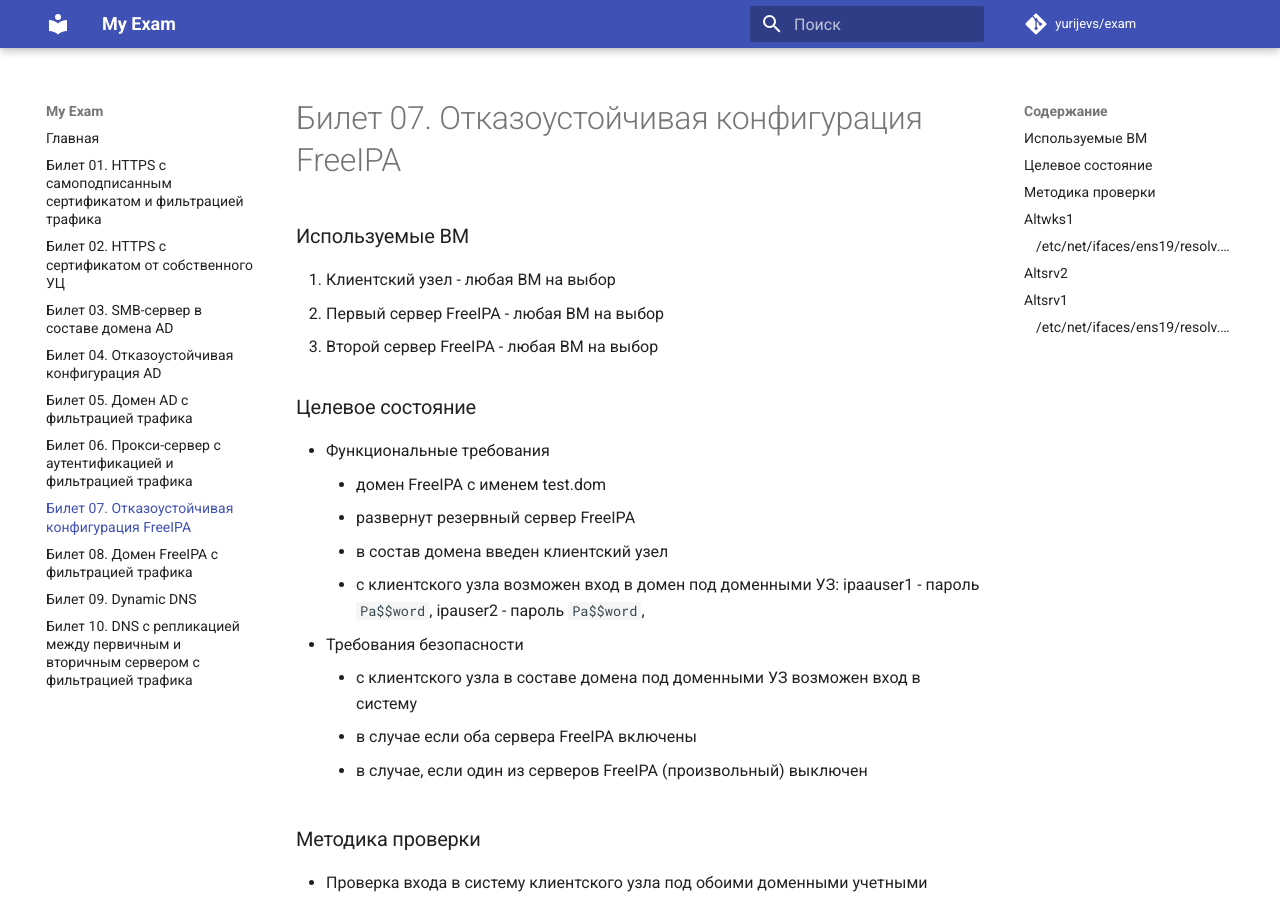
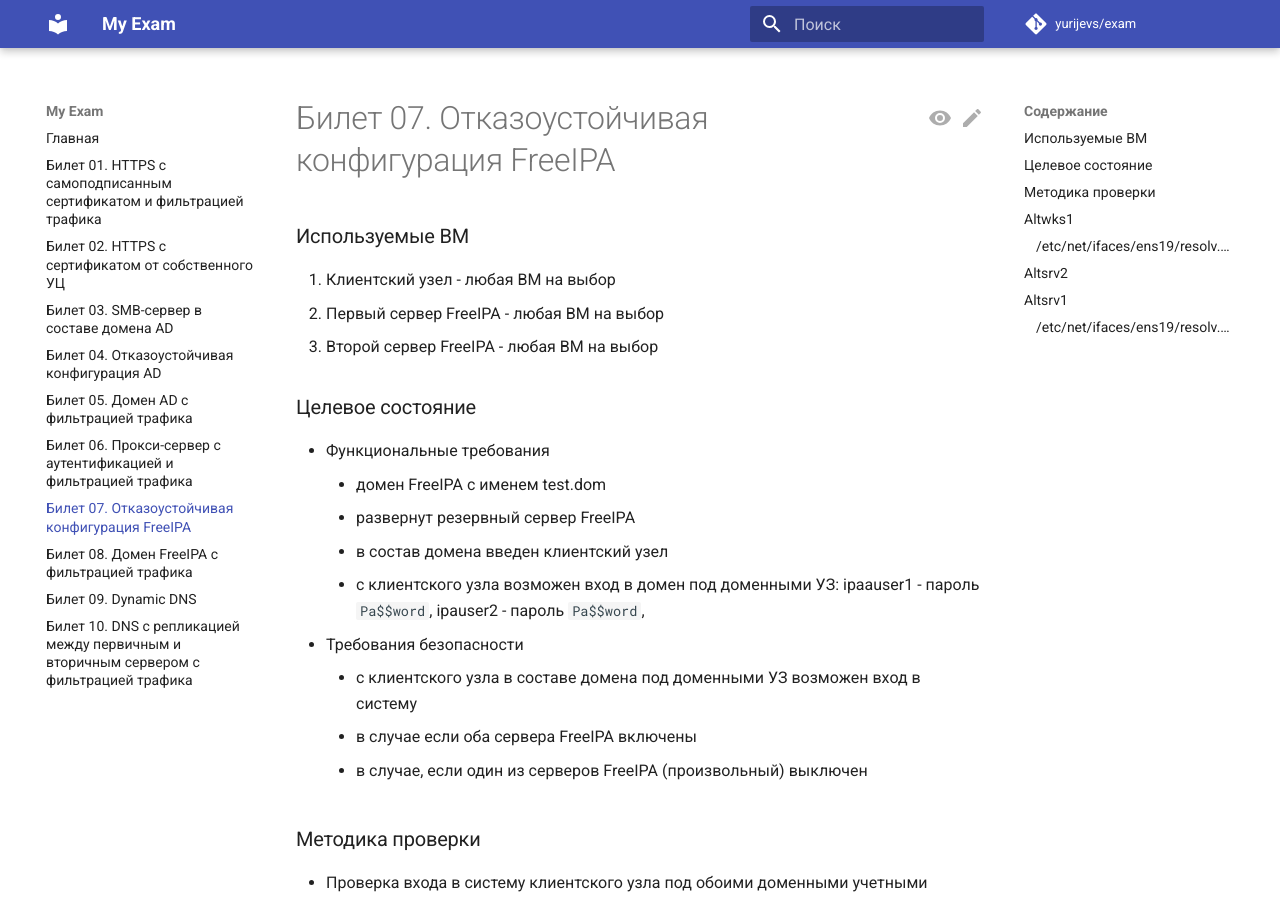
Before and after one commit to yurijevs/exam, an MkDocs documentation site: the page built from docs/ticket_07.md, in a window 1280 px wide and 900 px high. Built offline with MkDocs 1.6.1 and Material for MkDocs 9.7.7, drawn with Linux system fonts in a browser that asks for light colours; comment, search, counter and statistics services are not loaded.

Commit message:
Update mkdocs.yml
content.action.edit
content.action.view

```diff
--- a/mkdocs.yml
+++ b/mkdocs.yml
@@ -17,10 +17,15 @@ nav:
   - Билет 10. DNS с репликацией между первичным и вторичным сервером с фильтрацией трафика: ticket_10.md
 theme:
   name: material
+  icon:
+    edit: material/pencil
+    view: material/eye
   language: ru
   features:
     - content.code.copy
     - content.code.annotate
+    - content.action.edit
+    - content.action.view
 markdown_extensions:
   - smarty
   - pymdownx.highlight:
```
